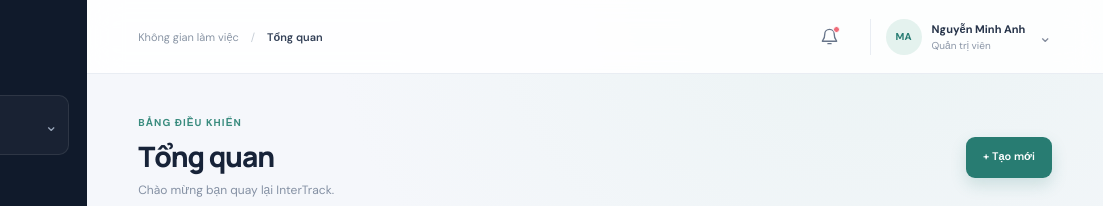
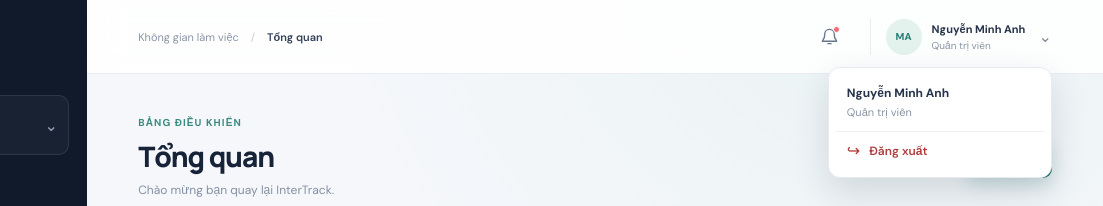
Before and after one commit to doxuantan/HCM_KS25_CNTT7_InternTrack_project, a plain HTML site: page Source_code_project_InternTrack/frontend/index.html in a window 1280 px wide. Both pictures are taken after a click on the button "Tài khoản Nguyễn Minh Anh". Shown: the top 206 px of the page, 177-1280 px from the left. Drawn offline with Linux system fonts and the light colour scheme.

Commit message:
update: ui/ux

```diff
--- a/Source_code_project_InternTrack/frontend/components/header.html
+++ b/Source_code_project_InternTrack/frontend/components/header.html
@@ -30,7 +30,16 @@
   <span class="notification-dot" aria-hidden="true"></span>
 </button>
 
-<button class="profile-button" type="button" aria-label="Tài khoản Nguyễn Minh Anh">
+<div class="account-menu-container" data-account-menu>
+  <button
+    class="profile-button"
+    type="button"
+    data-account-toggle
+    aria-label="Tài khoản Nguyễn Minh Anh"
+    aria-haspopup="menu"
+    aria-controls="account-menu"
+    aria-expanded="false"
+  >
     <span class="avatar avatar-blue">MA</span>
     <span class="profile-details">
       <strong>Nguyễn Minh Anh</strong>
@@ -38,3 +47,14 @@
     </span>
     <span class="profile-chevron" aria-hidden="true">⌄</span>
   </button>
+  <div class="account-menu" id="account-menu" role="menu" aria-label="Tùy chọn tài khoản" hidden>
+    <div class="account-menu-heading">
+      <strong>Nguyễn Minh Anh</strong>
+      <span>Quản trị viên</span>
+    </div>
+    <a class="account-menu-item" href="login.html" role="menuitem" data-logout-link>
+      <span aria-hidden="true">↪</span>
+      Đăng xuất
+    </a>
+  </div>
+</div>
--- a/Source_code_project_InternTrack/frontend/css/styles.css
+++ b/Source_code_project_InternTrack/frontend/css/styles.css
@@ -317,6 +317,69 @@ button {
   background: transparent;
   text-align: left;
   cursor: pointer;
+}
+
+.account-menu-container {
+  position: relative;
+}
+
+.account-menu {
+  position: absolute;
+  z-index: 20;
+  top: calc(100% + 12px);
+  right: 0;
+  width: 224px;
+  padding: 7px;
+  border: 1px solid #e7ebf1;
+  border-radius: 12px;
+  background: #fff;
+  box-shadow: 0 14px 36px rgb(23 35 56 / 14%);
+}
+
+.account-menu[hidden] {
+  display: none;
+}
+
+.account-menu-heading {
+  display: grid;
+  gap: 4px;
+  padding: 10px 11px 12px;
+}
+
+.account-menu-heading strong {
+  overflow: hidden;
+  color: #27344a;
+  font-size: 12px;
+  font-weight: 700;
+  text-overflow: ellipsis;
+  white-space: nowrap;
+}
+
+.account-menu-heading span {
+  color: #8994a5;
+  font-size: 11px;
+}
+
+.account-menu-item {
+  display: flex;
+  min-height: 39px;
+  align-items: center;
+  gap: 9px;
+  padding: 0 11px;
+  border-top: 1px solid #edf0f4;
+  border-radius: 0 0 8px 8px;
+  color: #b13d3d;
+  font-size: 12px;
+  font-weight: 600;
+  transition: background-color 140ms ease;
+}
+
+.account-menu-item:hover {
+  background: #fff4f3;
+}
+
+.account-menu-item > span {
+  font-size: 16px;
 }
 
 .avatar {
--- a/Source_code_project_InternTrack/frontend/js/app.js
+++ b/Source_code_project_InternTrack/frontend/js/app.js
@@ -28,9 +28,46 @@ function setupSidebar() {
   });
 }
 
+function setupAccountMenu() {
+  const container = document.querySelector("[data-account-menu]");
+  const toggle = container?.querySelector("[data-account-toggle]");
+  const menu = container?.querySelector("#account-menu");
+
+  if (
+    !(container instanceof HTMLElement) ||
+    !(toggle instanceof HTMLButtonElement) ||
+    !(menu instanceof HTMLElement)
+  ) {
+    throw new Error("Account menu controls are missing from the page.");
+  }
+
+  const setMenuOpen = (isOpen) => {
+    menu.hidden = !isOpen;
+    toggle.setAttribute("aria-expanded", String(isOpen));
+  };
+
+  toggle.addEventListener("click", () => {
+    setMenuOpen(menu.hidden);
+  });
+
+  document.addEventListener("click", (event) => {
+    if (event.target instanceof Node && !container.contains(event.target)) {
+      setMenuOpen(false);
+    }
+  });
+
+  document.addEventListener("keydown", (event) => {
+    if (event.key === "Escape" && !menu.hidden) {
+      setMenuOpen(false);
+      toggle.focus();
+    }
+  });
+}
+
 try {
   await loadComponents();
   setupSidebar();
+  setupAccountMenu();
 } catch (error) {
   console.error("The application layout could not be initialized.", error);
   const main = document.querySelector("#main-content");
```
Lines whose indentation alone changed are shown as unchanged.
